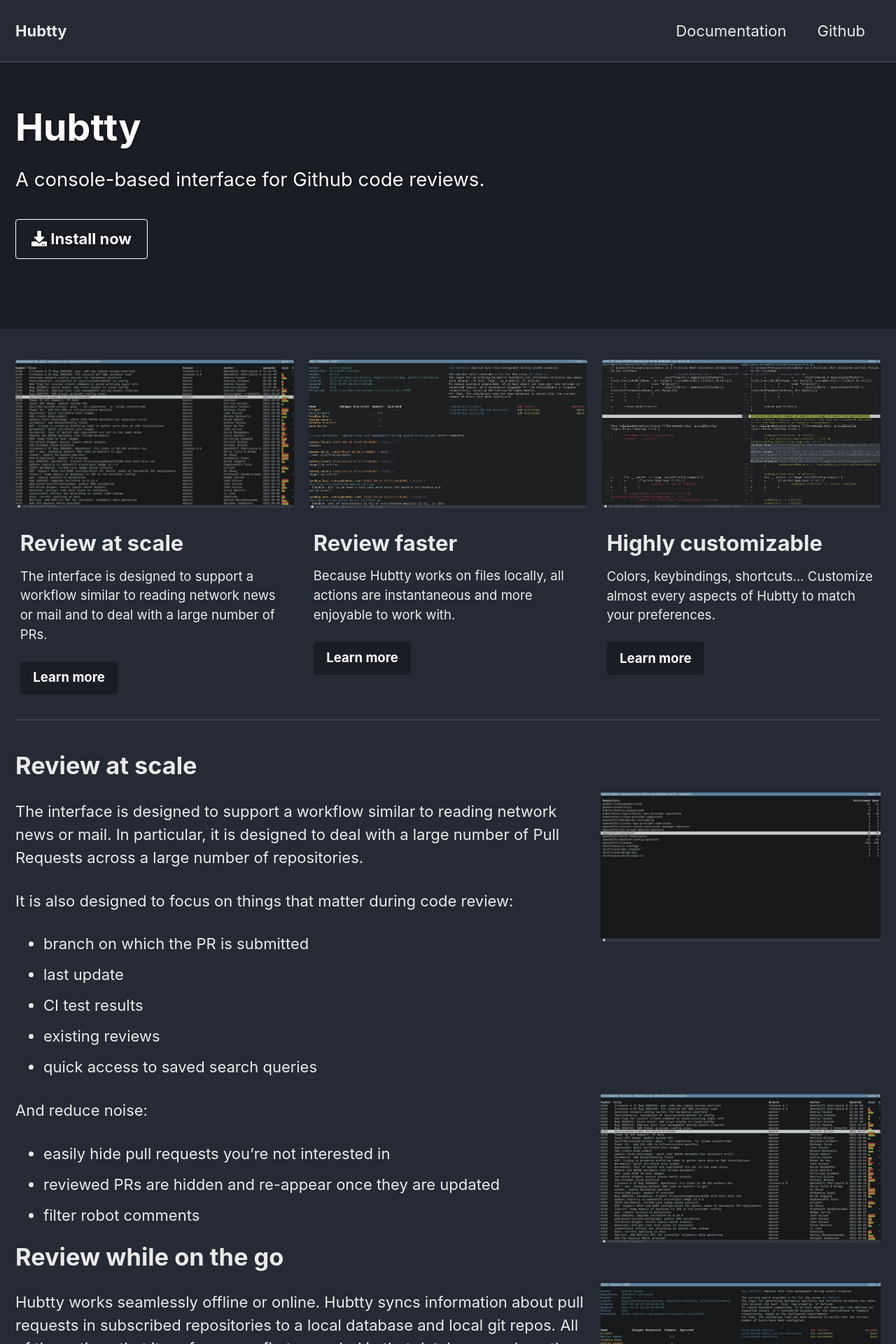
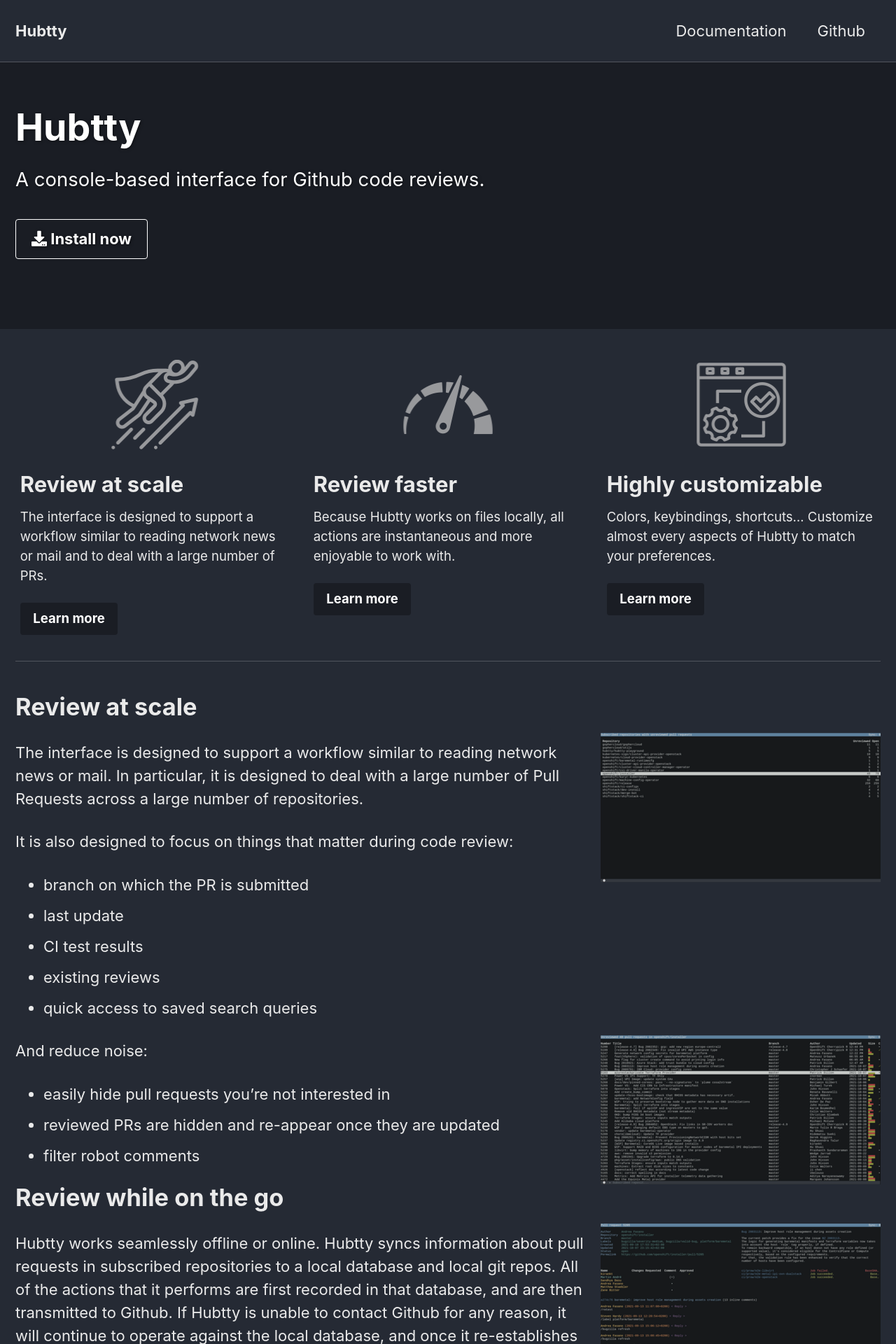
Before and after one commit to hubtty/hubtty.github.io, a Jekyll site: the page built from index.md, in a window 1280 px wide. Shown: the top 1920 px of the page at 70% size. Built offline with Jekyll 4.4.1, drawn with Linux system fonts in a browser that asks for light colours; cached includes are drawn as plain includes.

Commit message:
Use flat icons

```diff
--- a/index.md
+++ b/index.md
@@ -11,14 +11,14 @@ header:
 excerpt: >
   A console-based interface for Github code reviews.
 feature_row:
-  - image_path: /assets/images/02-PRs-list-small.png
+  - image_path: /assets/images/self-growth.png
     alt: "workflow"
     title: "Review at scale"
     excerpt: "The interface is designed to support a workflow similar to reading network news or mail and to deal with a large number of PRs."
     url: "#review-at-scale"
     btn_class: "btn--primary"
     btn_label: "Learn more"
-  - image_path: /assets/images/03-PR-view.png
+  - image_path: /assets/images/speedometer.png
     alt: "review faster"
     title: "Review faster"
     excerpt: "Because Hubtty works on files locally, all actions are instantaneous and more enjoyable to work with."
@@ -32,7 +32,7 @@ feature_row:
   #  url: "/docs/layouts/"
   #  btn_class: "btn--primary"
   #  btn_label: "Learn more"
-  - image_path: /assets/images/04-Diff-view.png
+  - image_path: /assets/images/ui.png
     alt: "Highly customizable"
     title: "Highly customizable"
     excerpt: "Colors, keybindings, shortcuts... Customize almost every aspects of Hubtty to match your preferences."
```
Also changed, not shown: assets/images/self-growth.png (added), assets/images/speedometer.png (added), assets/images/ui.png (added).
